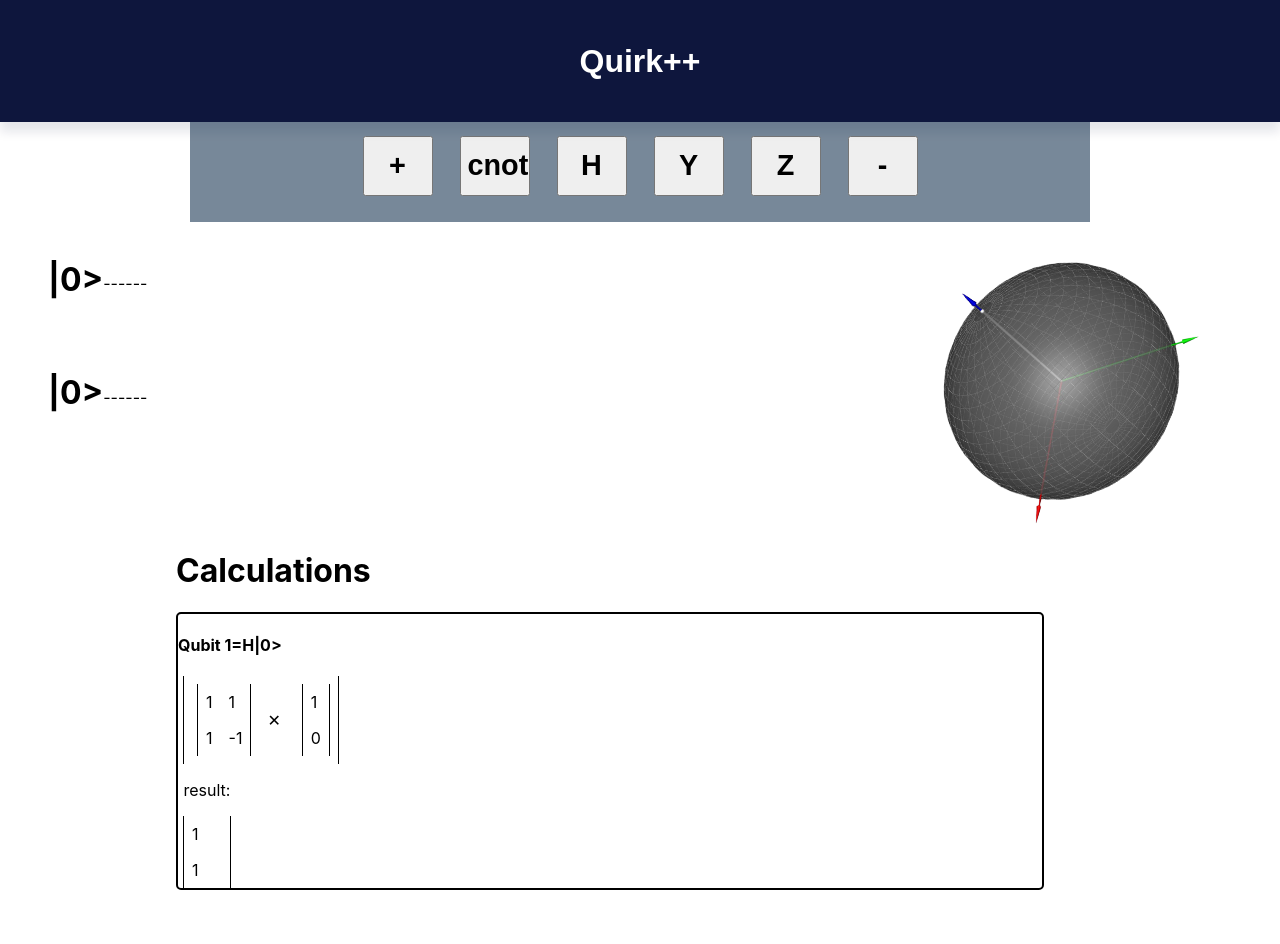
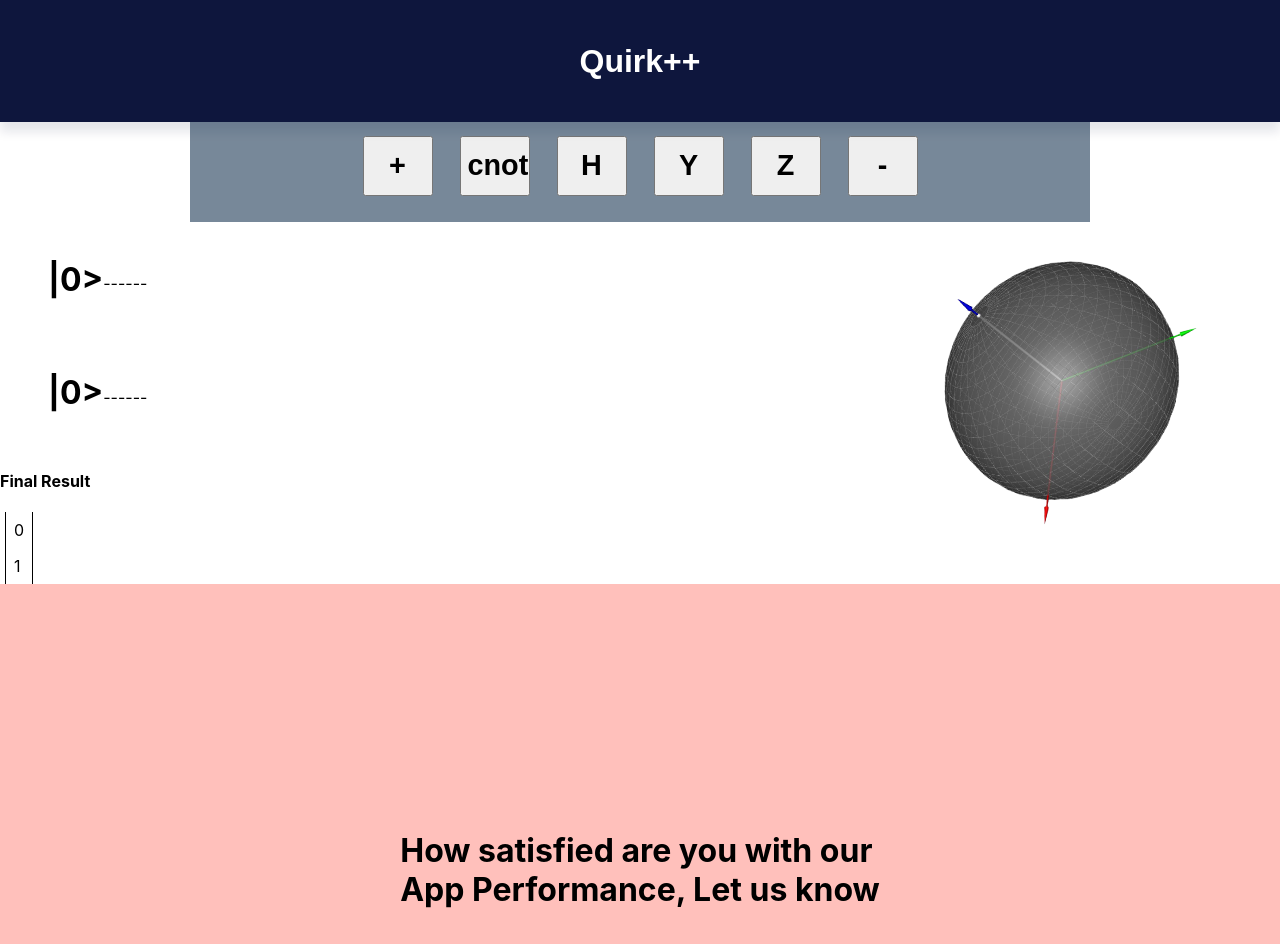
Before and after one commit to amoeed303/semester-project, a React (Create React App) app: page / in a window 1280 px wide. Shown: the top 944 px of the page. Built offline with nearby package versions, Linux system fonts and the light colour scheme; the HTML template or start-up script is replaced by a standard one.

Commit message:
change from sam

```diff
--- a/src/App.js
+++ b/src/App.js
@@ -27,7 +27,7 @@
       />
 
       <GateLine dataarray={dataArray} setDataArray={setDataArray} gates={firstLineGates} setGates={setFirstLineGates} />
-      <GateLine dataarray={dataArray} setDataArray={setDataArray}  setGates={setSecondLineGates}/>
+      <GateLine dataarray={dataArray} setDataArray={setDataArray} gates={secondLineGates} setGates={setSecondLineGates}/>
       <Menu gates={firstLineGates} gate2={secondLineGates} dataarray={dataArray}/>
       <MyForm />
       <div>testign div</div>
--- a/src/components/menu.js
+++ b/src/components/menu.js
@@ -1,21 +1,30 @@
 import './styles/menu.css'
 export default function Menu( props){
+    console.log(props.dataarray);
     console.log(props.gates);
-    if(props.gates.length>0){
-        let q1=document.getElementById('q1');
-        var q=  props.gates[0]?[[1,0]]:[[0,1]] ;
+    console.log(props.gate2);
+
+    //all gates matrices
+    var plusGate = [[1 / Math.sqrt(2)], [1 / Math.sqrt(2)]];
+    var minusgate = [[1 / Math.sqrt(2)],[ -1 / Math.sqrt(2)]];
+    var H = [[1 / Math.sqrt(2), 1 / Math.sqrt(2)], [1 / Math.sqrt(2), -1 / Math.sqrt(2)]];
+    var q1=[[0],[1]];
+    var q2=[[0],[1]];
+    if(props.dataarray.length>0){
+
+        q1=  props.dataarray[0]==='1'?[[1],[0]]:[[0],[1]] ;
+        q2=  props.dataarray[1]==='1'?[[1],[0]]:[[0],[1]] ;
 
     }
-    else{
+    console.log(q1);
+    console.log(q2);
 
-    }
     function multiplyMatrices(matrix1, matrix2) {
         const result = [];
         for (let i = 0; i < matrix1.length; i++) {
           const row = [];
           for (let j = 0; j < matrix2[0].length; j++) {
             let sum = 0;
-            console.log(sum)
             for (let k = 0; k < matrix1[0].length; k++) {
               sum += matrix1[i][k] * matrix2[k][j];
               console.log(sum)
@@ -27,41 +36,87 @@
         return result;
       }
 
-      const matrix1 = [[1, 1], [1, -1]];
-      const matrix2 = [[1],[0]];
-      const result = multiplyMatrices(matrix1, matrix2);
+    var matrix1 = [[1, 1], [1, -1]];
+    // //   const matrix2 = [[1],[0]];
+    // var len1=props.gates.length;
+    // console.log(len1);
+    // if(props.gates.length>0){
+    //     var matrix1 = props.gates[len1-1]==='h'?H:props.gates[len1-1]==='+'?plusGate:props.gates[len1]==='-'?minusgate:q1;
+
+    // }
+    // Create an initial resultMatrix and calculationSteps array
+  let resultMatrix = q1;
+  let input=q1;
+  const calculationSteps = [];
+  let f=0;
+  // Iterate over props.gates and perform matrix multiplication
+  for (let i = 0; i < props.gates.length; i++) {
+    const gate = props.gates[i];
+    let gateMatrix;
+
+    // Determine the corresponding matrix based on the gate value
+    if (gate === "h") {
+      gateMatrix = H;
+    } else if (gate === "+") {
+      gateMatrix = plusGate;
+    } else if (gate === "-") {
+      gateMatrix = minusgate;
+    } else {
+      gateMatrix = q1;
+    }
+
+    if(f==0){
+            // Perform matrix multiplication
+        const multiplicationResult = multiplyMatrices(gateMatrix,input);
+
+        // Update the resultMatrix with the new multiplication result
+        resultMatrix = multiplicationResult;
+
+        // Store the intermediate result in calculationSteps
+        calculationSteps.push({
+        input,
+        gateMatrix,
+        resultMatrix,
+        });
+        console.log('in first time')
+    }
+    else{
+        console.log("in else")
+        input=resultMatrix;
+        // Perform matrix multiplication
+        const multiplicationResult = multiplyMatrices( gateMatrix,input);
+
+        // Update the resultMatrix with the new multiplication result
+        resultMatrix = multiplicationResult;
+
+        // Store the intermediate result in calculationSteps
+        calculationSteps.push({
+        input,
+        gateMatrix,
+        resultMatrix,
+        });
+    }
+
+    f++;
+  }
+
+
+
     return(
         <>
-        <div className="menu">
-            <h1>Calculations</h1>
-            <div className="menu-box">
-            <div>
-                <h4>Qubit 1=H|0></h4>
+        {/* ... Existing code ... */}
+
+        {/* Render calculationSteps to display all intermediate calculations */}
+        {calculationSteps.map((step, index) => (
+          <div key={index}>
+            <h4>Calculation {index + 1}</h4>
             <table>
-                    {/* {matrix1.map((row, i) => ( */}
-                    {/* <tr key={i}> */}
+              <tbody>
                 <tr>
-                        <td id='1st'>
-                            <table id='matrix1'>
-                            {matrix1.map((row, k) => (
-                                <tr key={k}>
-                                    {/* {k===0?<td></td>:<td>1/2</td>} */}
-                                {row.map((value, l) => (
-                                    <td key={l}>{value}</td>
-                                ))}
-                                </tr>
-                            ))}
-                            </table>
-                        </td>
-                        {/* {row.map((value, j) => (
-                        <td key={j}>{value}</td>
-                        ))} */}
-                        {/* {i === 0 ?  : null} */}
-                            <td>&#x2715;</td>
-                        {/* {i === 0 ? ( */}
                   <td>
-                            <table id='2nd matrix'>
-                            {matrix2.map((row, k) => (
+                    <table>
+                      {/* Display the current gate matrix */}
+                      {step.gateMatrix.map((row, k) => (
                         <tr key={k}>
                           {row.map((value, l) => (
                             <td key={l}>{value}</td>
@@ -70,24 +125,38 @@
                       ))}
                     </table>
                   </td>
-                        {/* ) : null} */}
+                  <td>&#x2715;</td>
+                  <td>
+                    <table>
+                      {/* Display the result matrix */}
+                      {step.input.map((row, k) => (
+                        <tr key={k}>
+                          {row.map((value, l) => (
+                            <td key={l}>{value}</td>
+                          ))}
                         </tr>
-                    {/* ))} */}
+                      ))}
                     </table>
-                <table id='result'>
-                    <p>result:</p>
-                    {result.map((row, i) => (
-                    <tr key={i}>
-                        {row.map((value, j) => (
-                        <td key={j}>{value}</td>
+                  </td>
+                </tr>
+              </tbody>
+            </table>
+          </div>
+        ))}
+
+        {/* Display the final result matrix */}
+        <div>
+          <h4>Final Result</h4>
+          <table>
+            {resultMatrix.map((row, k) => (
+              <tr key={k}>
+                {row.map((value, l) => (
+                  <td key={l}>{value}</td>
                 ))}
               </tr>
             ))}
           </table>
         </div>
-            </div>
-
-        </div>
       </>
-    )
+    );
 }
```
Also changed, not shown: 1 other file (tests, documents, lock files or other folders). Lines whose indentation alone changed are shown as unchanged.
